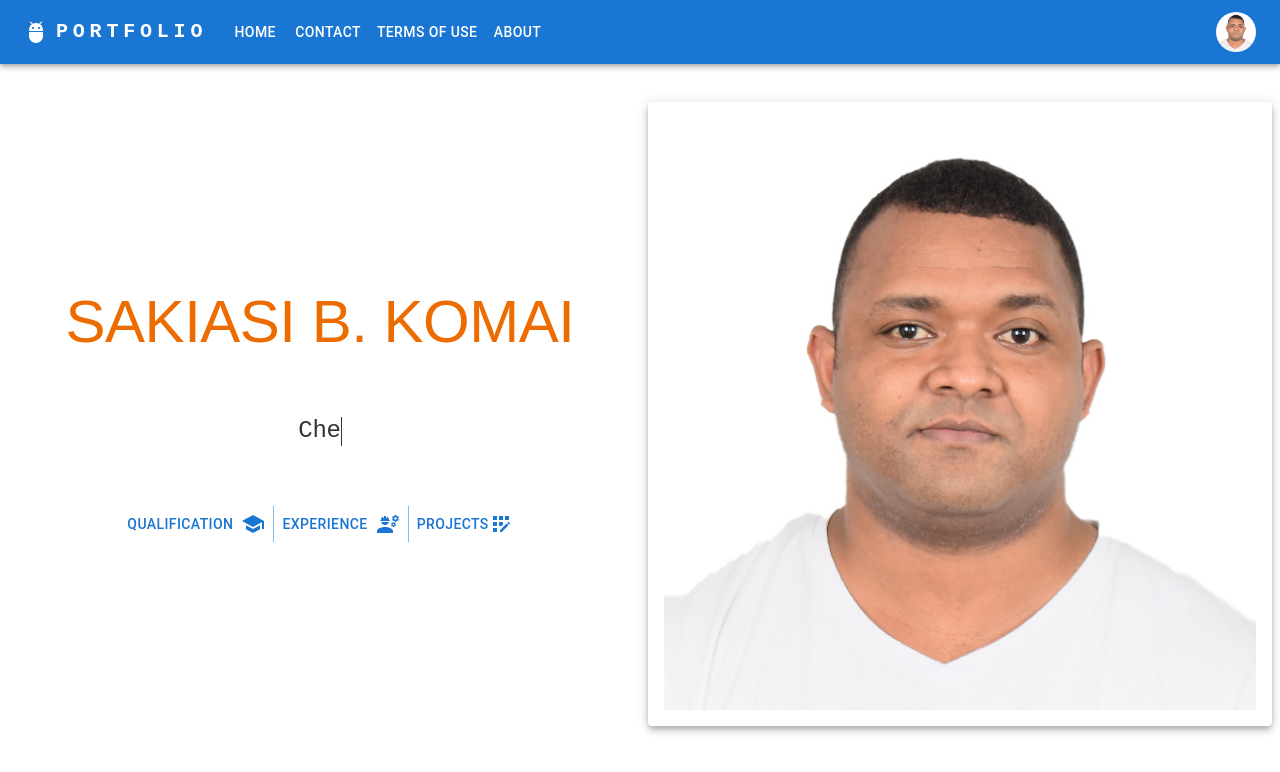
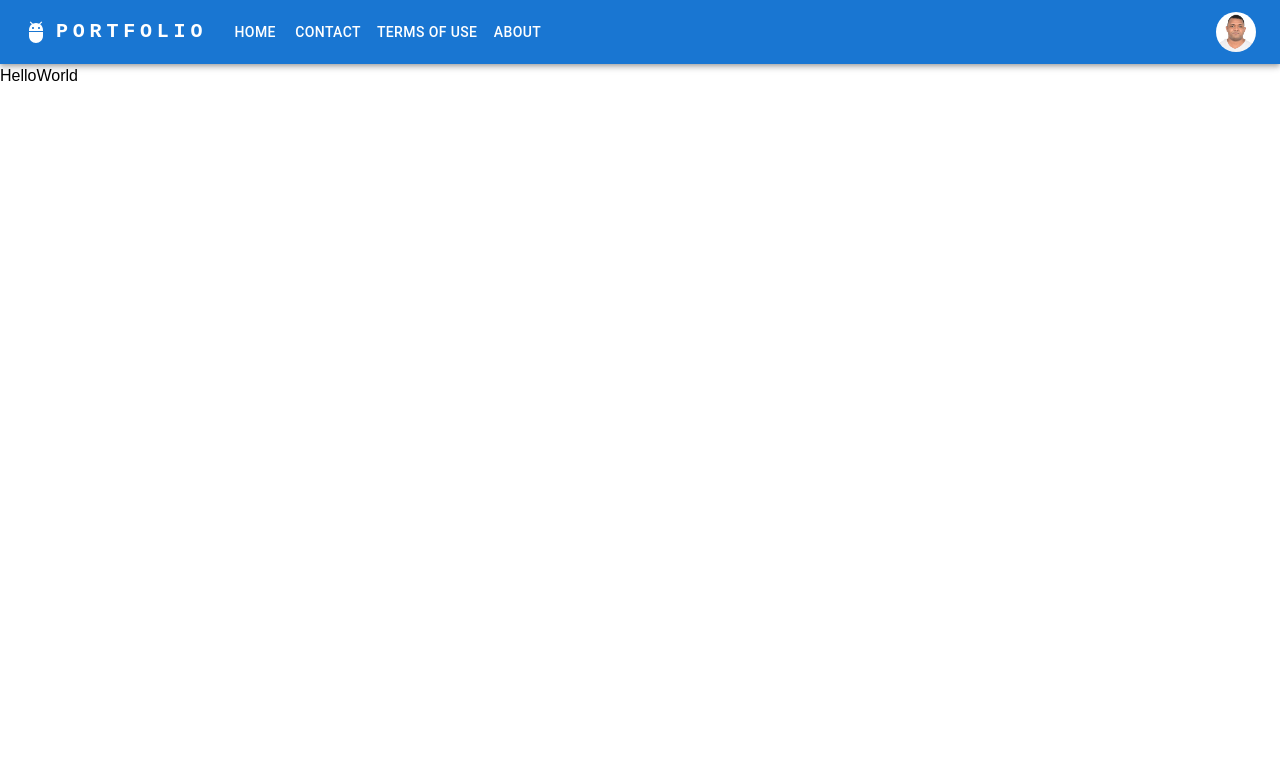
Before and after one commit to 007saki/profile, a Next.js app: page / in a window 1280 px wide. Shown: the top 772 px of the page. Built offline with nearby package versions, Linux system fonts and the light colour scheme.

Commit message:
editing home page

```diff
--- a/app/page.tsx
+++ b/app/page.tsx
@@ -1,15 +1,16 @@
+
+
+
+
 
 
 
 import React from 'react'
-import PortfolioHome from './home/page'
 
-const Home = () => {
+const HelloWorld = () => {
   return (
-    <div>
-      <PortfolioHome/>
-    </div>
+    <div>HelloWorld</div>
   )
 }
 
-export default Home
+export default HelloWorld
```
Also changed, not shown: 1 other file (tests, documents, lock files or other folders).
